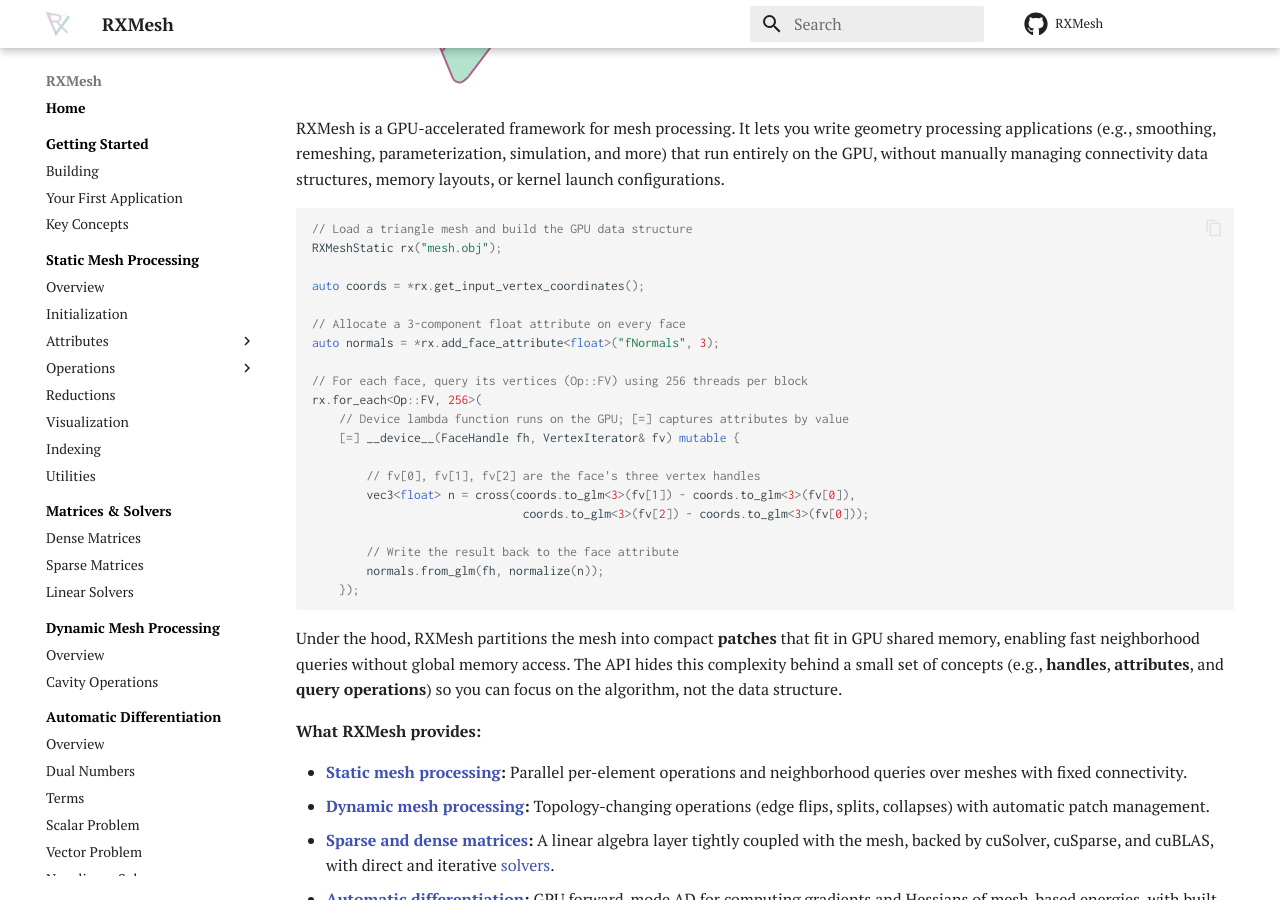
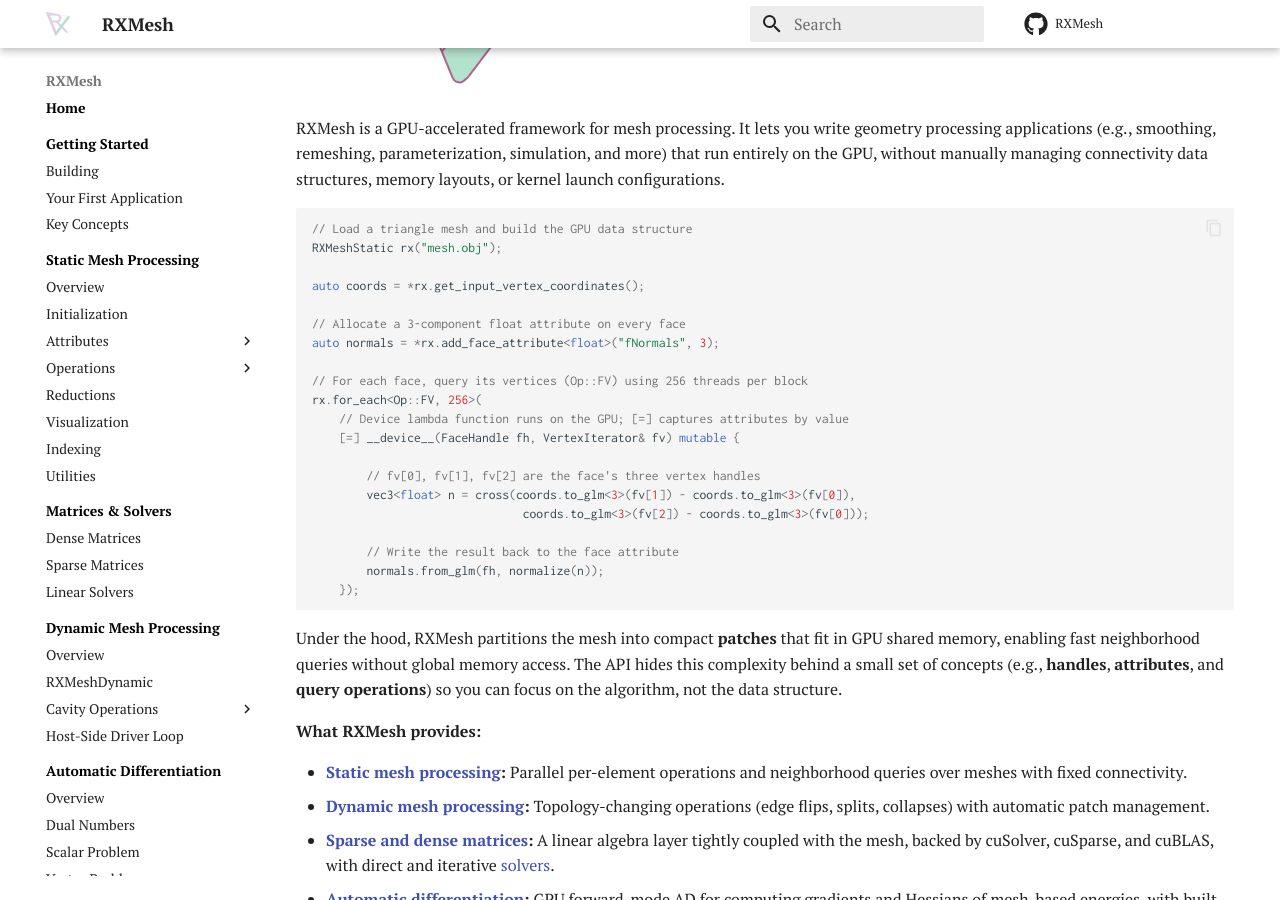
Before and after one commit to Ahdhn/RXMeshDocs, an MkDocs documentation site: the page built from docs/index.md, in a window 1280 px wide and 900 px high, scrolled down 446 px. Built offline with MkDocs 1.6.1 and Material for MkDocs 9.7.7, drawn with Linux system fonts in a browser that asks for light colours; comment, search, counter and statistics services are not loaded; part of the change alters nothing that is shown.

Commit message:
Update mkdocs.yml

```diff
--- a/mkdocs.yml
+++ b/mkdocs.yml
@@ -60,13 +60,19 @@ nav:
     - Linear Solvers: rxmesh/solvers.md
   - Dynamic Mesh Processing:
     - Overview: rxmesh/dynamic.md
-    - Cavity Operations: rxmesh/cavity.md
+    - RXMeshDynamic: rxmesh/rxmesh_dynamic.md
+    - Cavity Operations:
+      - Concepts: rxmesh/cavity.md
+      - CavityOp: rxmesh/cavity_op.md
+      - CavityManager: rxmesh/cavity_manager.md
+      - DEdgeHandle: rxmesh/dedge_handle.md
+    - Host-Side Driver Loop: rxmesh/dynamic_loop.md
   - Automatic Differentiation:
     - Overview: rxmesh/ad.md
     - Dual Numbers: rxmesh/diff/scalar.md
-    - Terms: rxmesh/diff/terms.md
     - Scalar Problem: rxmesh/diff/scalar_problem.md
     - Vector Problem: rxmesh/diff/vector_problem.md
+    - Terms: rxmesh/diff/terms.md
     - Non-linear Solvers: rxmesh/diff/nonlinear_solvers.md
     - Advanced Topics: rxmesh/diff/advanced.md
   - Applications & Examples: rxmesh/apps.md
@@ -74,6 +80,7 @@ nav:
     - Handles: rxmesh/handles.md
     - Iterators: rxmesh/iterators.md
     - LocationT: rxmesh/location_t.md
+    - Context: rxmesh/context.md
     - Query Object: rxmesh/query.md
     - LaunchBox: rxmesh/launch_box.md
     - ShmemAllocator: rxmesh/shmem_allocator.md
```
